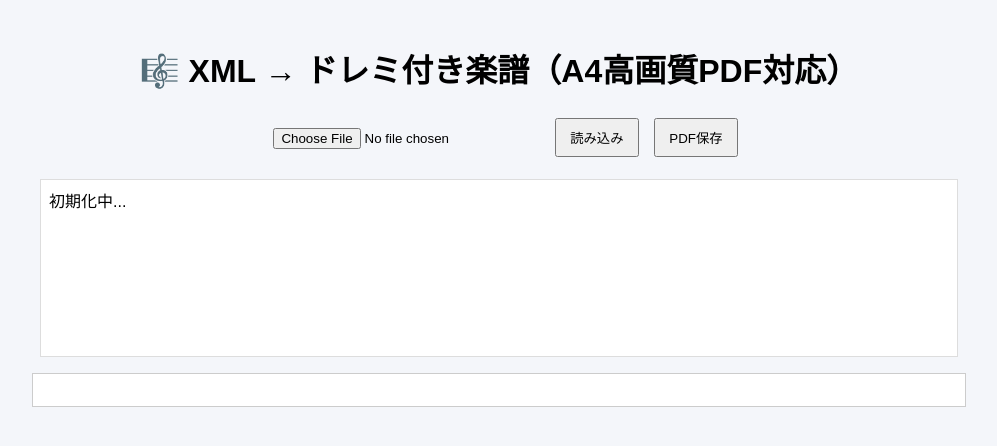
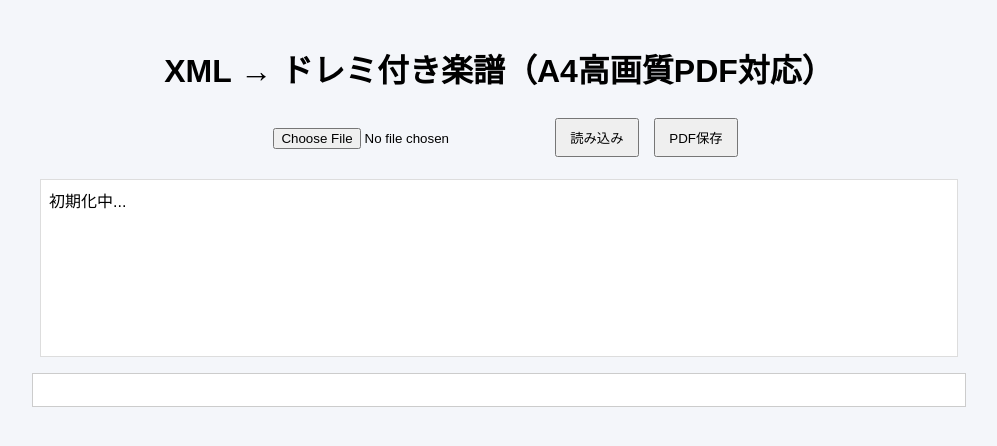
Before and after one commit to gannbaru306/test, a plain HTML site: page index.html in a window 1280 px wide. Shown: the whole page, without its empty margins (141-1138 px from the left). Drawn offline with nearby package versions, Linux system fonts and the light colour scheme.

Commit message:
Update index.html

```diff
--- a/index.html
+++ b/index.html
@@ -12,7 +12,7 @@
 </style>
 </head>
 <body>
-  <h1>🎼 XML → ドレミ付き楽譜（A4高画質PDF対応）</h1>
+  <h1>XML → ドレミ付き楽譜（A4高画質PDF対応）</h1>
 
   <div>
     <input type="file" id="fileInput" accept=".xml,.musicxml,.mxl" />
```
